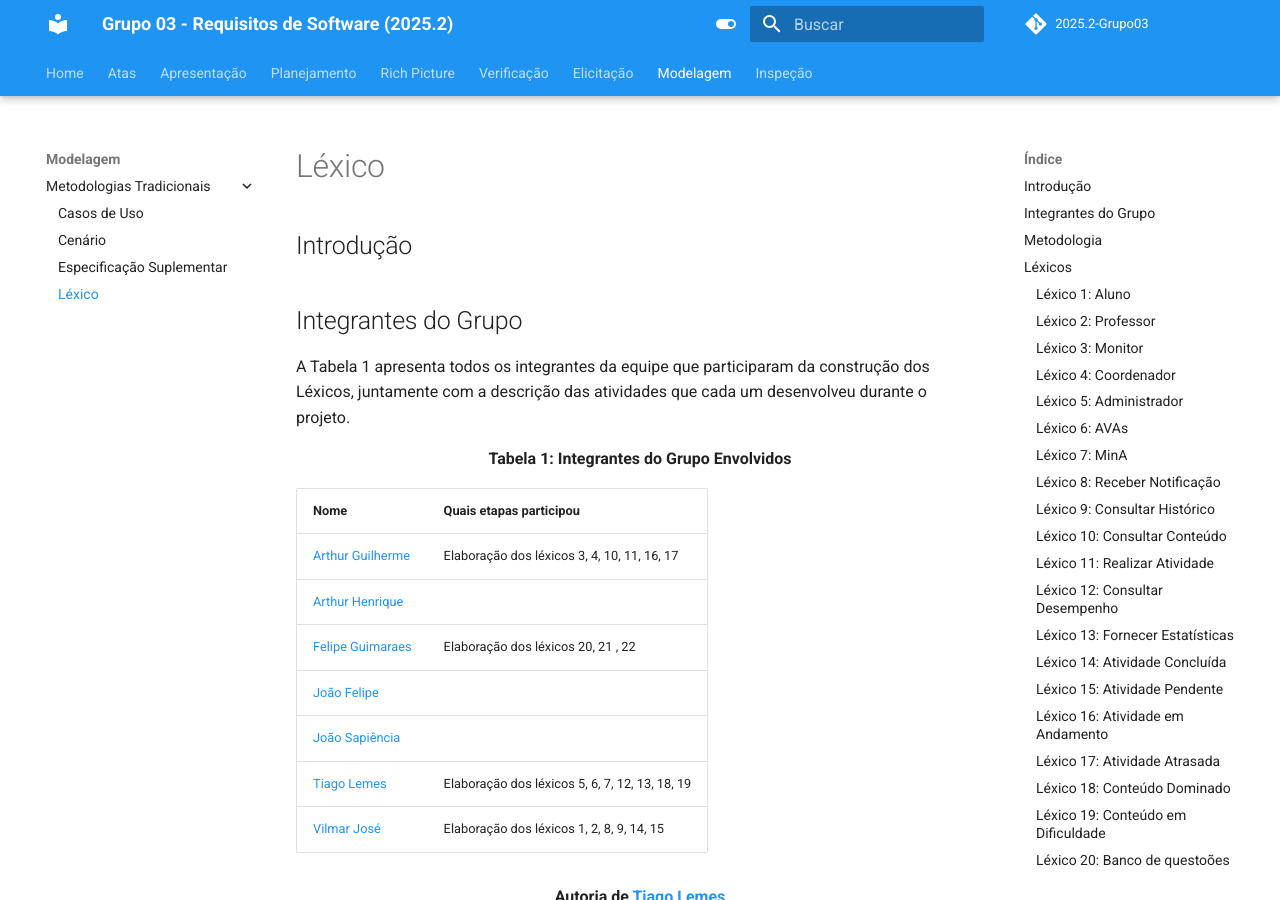
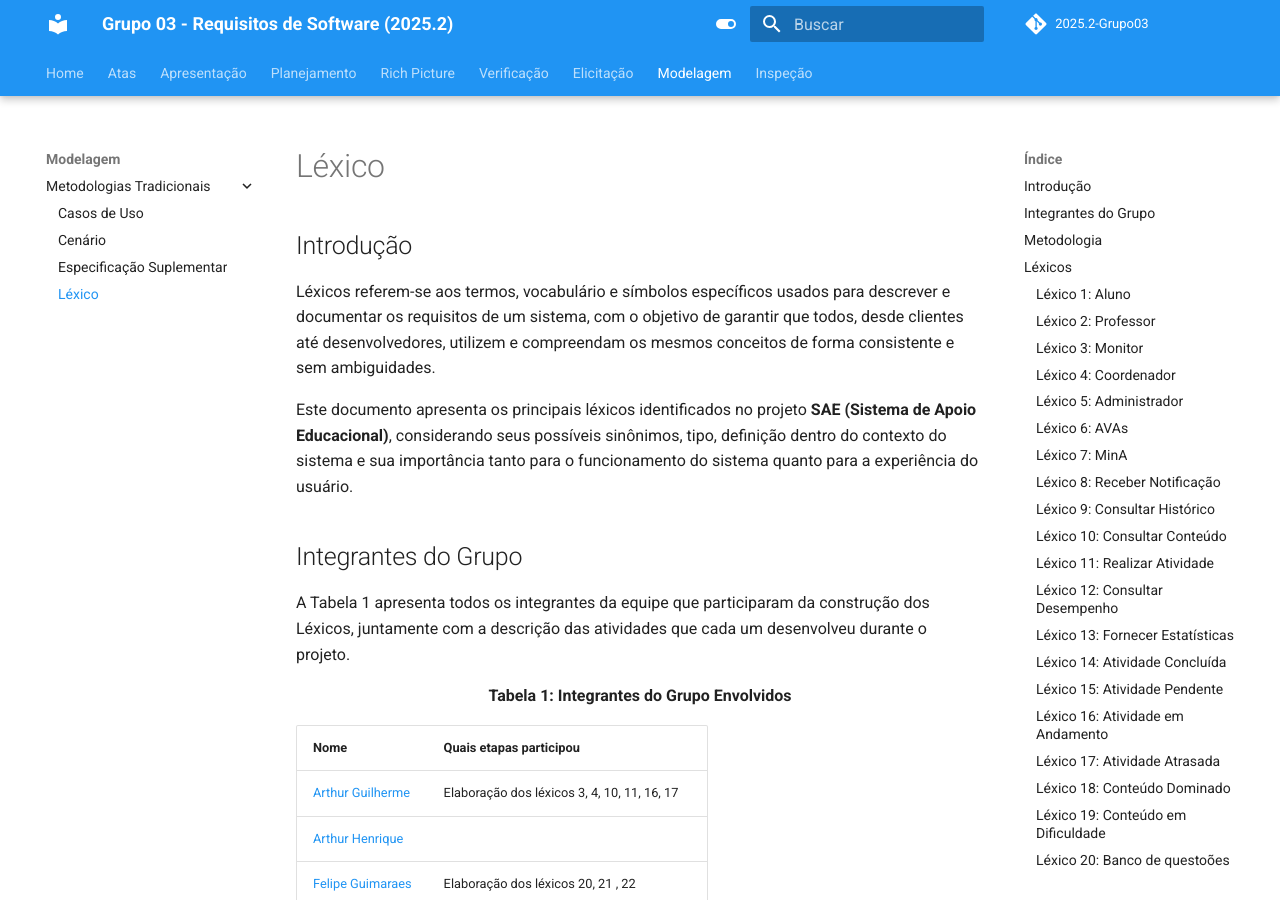
Before and after one commit to Requisitos-de-Software/2025.2-Grupo03, an MkDocs documentation site: the page built from docs/Modelagem/lexico.md, in a window 1280 px wide and 900 px high. Built offline with MkDocs 1.6.1 and Material for MkDocs 9.7.7, drawn with Linux system fonts in a browser that asks for light colours; comment, search, counter and statistics services are not loaded.

Commit message:
Update lexico.md

```diff
--- a/docs/Modelagem/lexico.md
+++ b/docs/Modelagem/lexico.md
@@ -1,6 +1,9 @@
 # Léxico
 
 ## Introdução
+Léxicos referem-se aos termos, vocabulário e símbolos específicos usados para descrever e documentar os requisitos de um sistema, com o objetivo de garantir que todos, desde clientes até desenvolvedores, utilizem e compreendam os mesmos conceitos de forma consistente e sem ambiguidades.
+
+Este documento apresenta os principais léxicos identificados no projeto **SAE (Sistema de Apoio Educacional)**, considerando seus possíveis sinônimos, tipo, definição dentro do contexto do sistema e sua importância tanto para o funcionamento do sistema quanto para a experiência do usuário.
 
 ## Integrantes do Grupo
 A Tabela 1 apresenta todos os integrantes da equipe que participaram da construção dos Léxicos, juntamente com a descrição das atividades que cada um desenvolveu durante o projeto.
```
